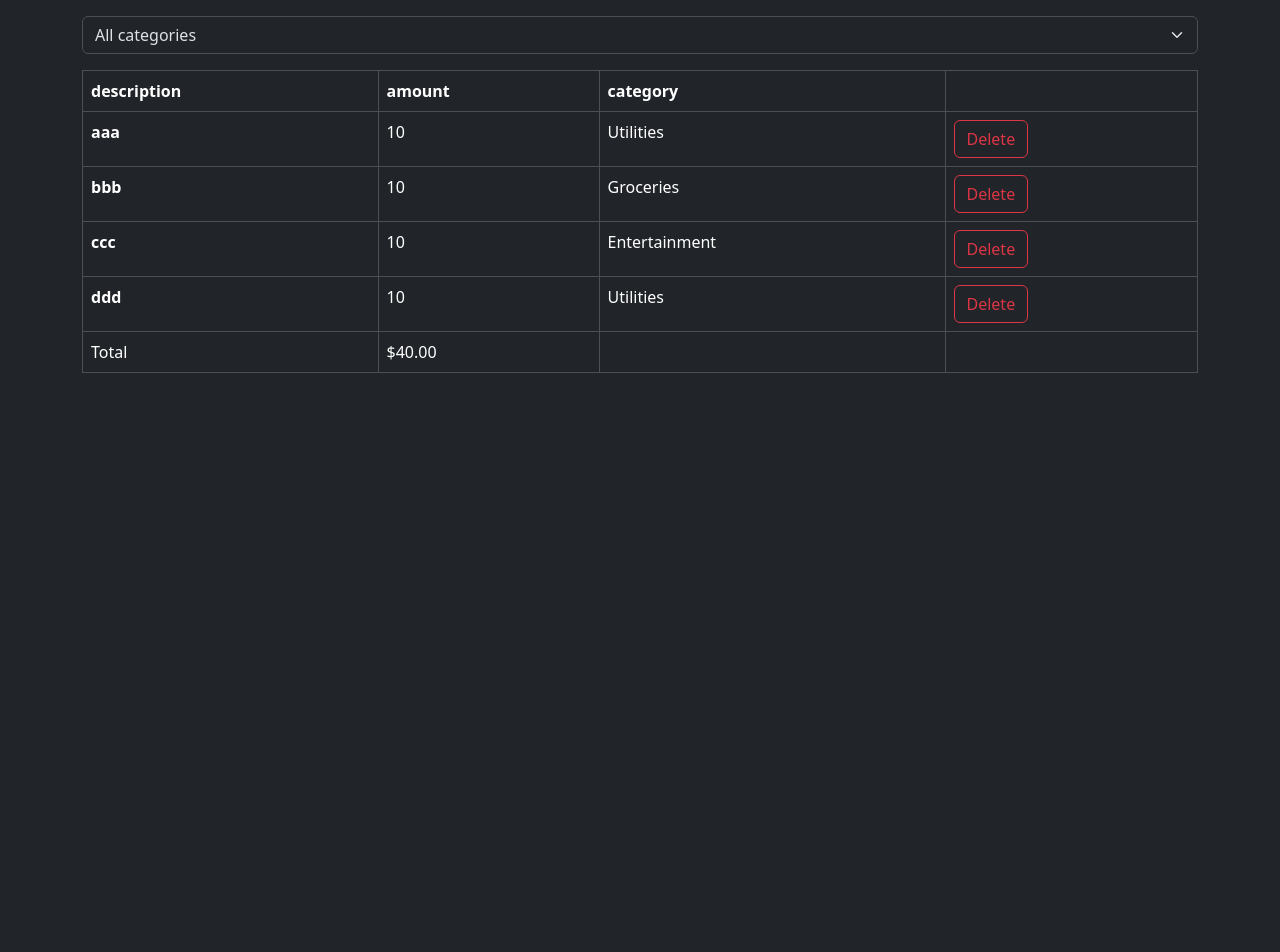
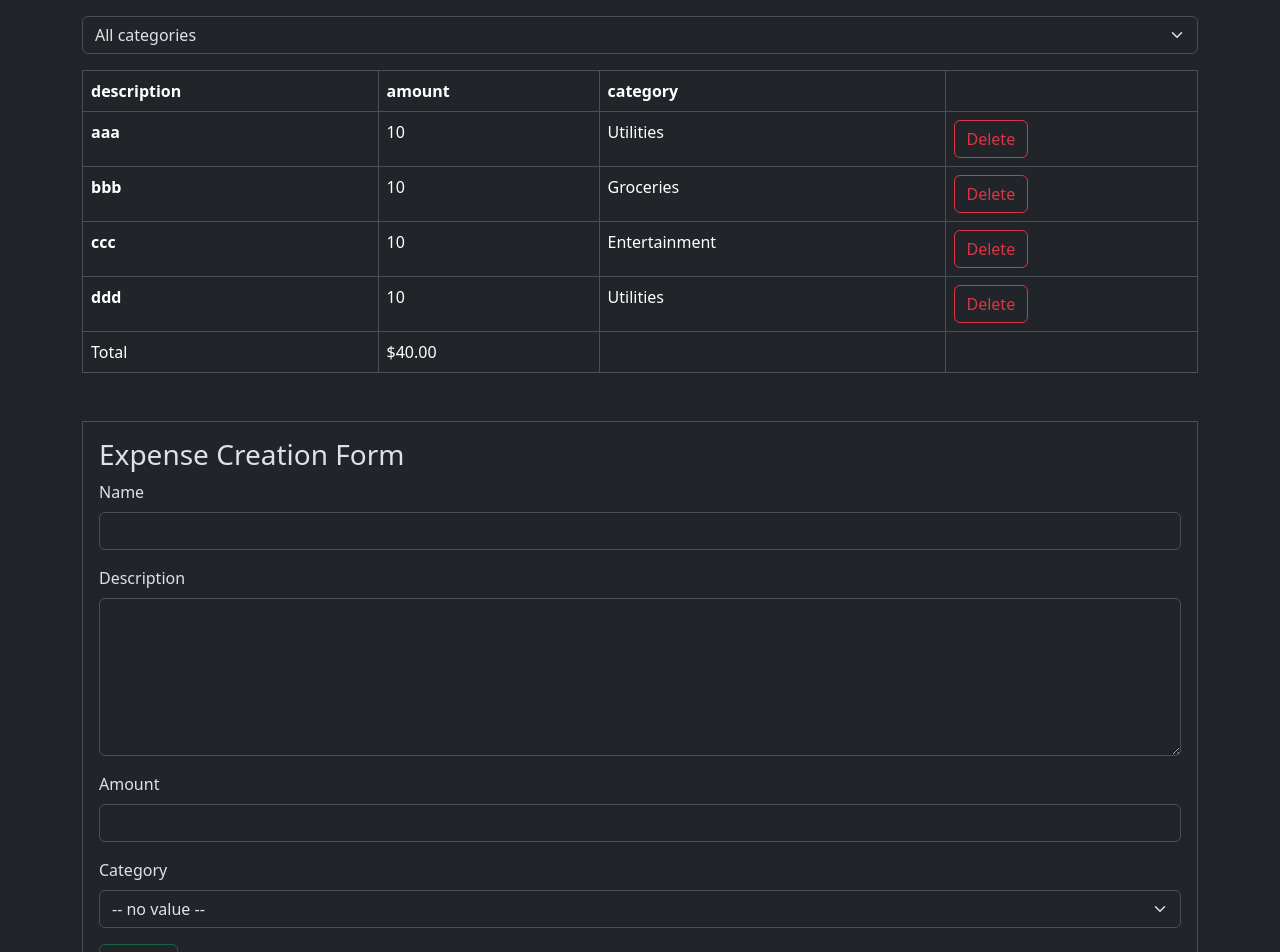
Before and after one commit to zamoosh/react-first, a React (Vite) app: page / in a window 1280 px wide. Shown: the top 952 px of the page. Before the commit the page ends 800 px from the top, so only its background shows below. Built offline with nearby package versions, Linux system fonts and the light colour scheme.

Commit message:
make categories dynamic + add a form for expense creating

```diff
--- a/src/App.tsx
+++ b/src/App.tsx
@@ -2,10 +2,13 @@
 // import { nanoid } from "nanoid";
 // import { produce } from "immer";
 // import Form from "./componenets/FormComponent/Form";
-import ExpenseList from "./componenets/expense-tracker/ocmponents/expense-list/ExpenseList.tsx";
+import ExpenseList from "./componenets/expense-tracker/expense-list/ExpenseList.tsx";
 import { useState } from "react";
 // import { produce } from "immer";
-import ExpenseFilter from "./componenets/expense-tracker/ocmponents/expense-list/ExpenseFilter.tsx";
+import ExpenseFilter from "./componenets/expense-tracker/expense-list/ExpenseFilter.tsx";
+import ExpenseForm from "./componenets/expense-tracker/expense-form/ExpenseForm.tsx";
+
+export const categories: string[] = ["Groceries", "Utilities", "Entertainment"];
 
 function App() {
   const [selectedFilter, setSelectedFilter] = useState("");
@@ -32,6 +35,8 @@ function App() {
           setExpenses(expenses.filter((e) => e.id !== id))
         }
       />
+
+      <ExpenseForm categories={categories} />
     </div>
   );
 }
--- /dev/null
+++ b/src/componenets/expense-tracker/ExpenseInterface.ts
@@ -0,0 +1,6 @@
+export interface Expense {
+  id: number;
+  description: string;
+  amount: number;
+  category: string;
+}
--- /dev/null
+++ b/src/componenets/expense-tracker/expense-form/ExpenseForm.tsx
@@ -0,0 +1,116 @@
+import { z } from "zod";
+import { zodResolver } from "@hookform/resolvers/zod";
+import { FieldValues, useForm } from "react-hook-form";
+
+const schema = z.object({
+  name: z.string().trim().min(1),
+  description: z.string().trim().nullable(),
+  amount: z.number({ invalid_type_error: "amount must be number" }).positive(),
+  category: z.string().trim(),
+});
+
+type formData = z.infer<typeof schema>;
+
+interface Props {
+  categories: string[];
+}
+
+function ExpenseForm({ categories }: Props) {
+  const {
+    register,
+    handleSubmit,
+    formState: { errors, isValid },
+  } = useForm<formData>({ resolver: zodResolver(schema) });
+
+  const onSubmit = (data: FieldValues) => {
+    for (const key in data) {
+      if (typeof data[key] === "string" && data[key] === "") data[key] = null;
+    }
+    console.log(data);
+  };
+
+  return (
+    <>
+      <div className="border p-3 mt-5">
+        <h3>Expense Creation Form</h3>
+        <form onSubmit={handleSubmit(onSubmit)}>
+          <div className="mb-3">
+            <label htmlFor="name" className="form-label">
+              Name
+            </label>
+            <input
+              {...register("name")}
+              id="name"
+              name="name"
+              type="text"
+              className={
+                "form-control " + (errors.name && "border border-danger")
+              }
+            />
+          </div>
+
+          <div className="mb-3">
+            <label htmlFor="description" className="form-label">
+              Description
+            </label>
+            <textarea
+              {...register("description")}
+              id="description"
+              name="description"
+              className={
+                "form-control " + (errors.description && "border border-danger")
+              }
+              rows={6}
+            ></textarea>
+          </div>
+
+          <div className="mb-3">
+            <label htmlFor="amount" className="form-label">
+              Amount
+            </label>
+            <input
+              {...register("amount", { valueAsNumber: true })}
+              id="amount"
+              name="amount"
+              type="number"
+              className={
+                "form-control " + (errors.amount && "border border-danger")
+              }
+            />
+          </div>
+
+          <div className="mb-3">
+            <label htmlFor="category" className="form-label">
+              Category
+            </label>
+            <select
+              {...register("category")}
+              className={
+                "form-select " + (errors.category && "border border-danger")
+              }
+              id="category"
+              name="category"
+              aria-label="Default select example"
+            >
+              <option>-- no value --</option>
+              {categories.map((c) => (
+                <option key={c} value={c}>{c}</option>
+              ))}
+            </select>
+          </div>
+
+          <button
+            disabled={!isValid}
+            className={
+              "btn " + (!isValid ? "btn-outline-success" : "btn-success")
+            }
+          >
+            Submit
+          </button>
+        </form>
+      </div>
+    </>
+  );
+}
+
+export default ExpenseForm;
--- a/src/componenets/expense-tracker/ocmponents/expense-list/ExpenseFilter.tsx
+++ b/src/componenets/expense-tracker/expense-list/ExpenseFilter.tsx
@@ -1,3 +1,5 @@
+import { categories } from "../../../App";
+
 interface Props {
   onSelectCategory: (category: string) => void;
 }
@@ -9,9 +11,11 @@ function ExpenseFilter({ onSelectCategory }: Props) {
       onChange={(event) => onSelectCategory(event.target.value)}
     >
       <option value="">All categories</option>
-      <option value="Groceries">Groceries</option>
-      <option value="Utilities">Utilities</option>
-      <option value="Entertainment">Entertainment</option>
+      {categories.map((c) => (
+        <option key={c} value={c}>
+          {c}
+        </option>
+      ))}
     </select>
   );
 }
```
Also changed, not shown: src/componenets/FormComponent/Form.tsx (+8 -4 lines), src/componenets/expense-tracker/expense-list/ExpenseList.tsx (renamed from src/componenets/expense-tracker/ocmponents/expense-list/ExpenseList.tsx, +1 -6 lines).
